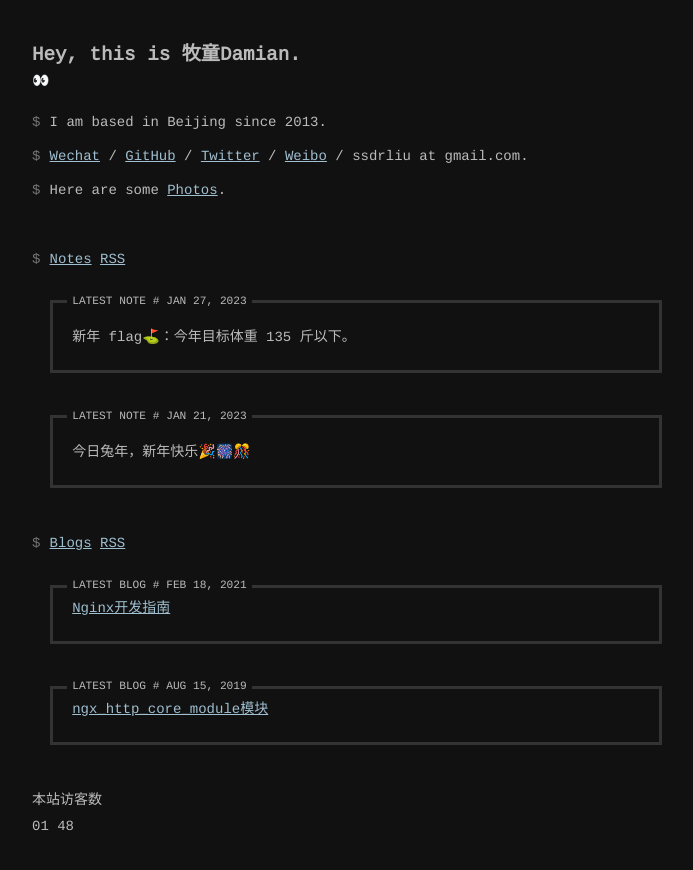
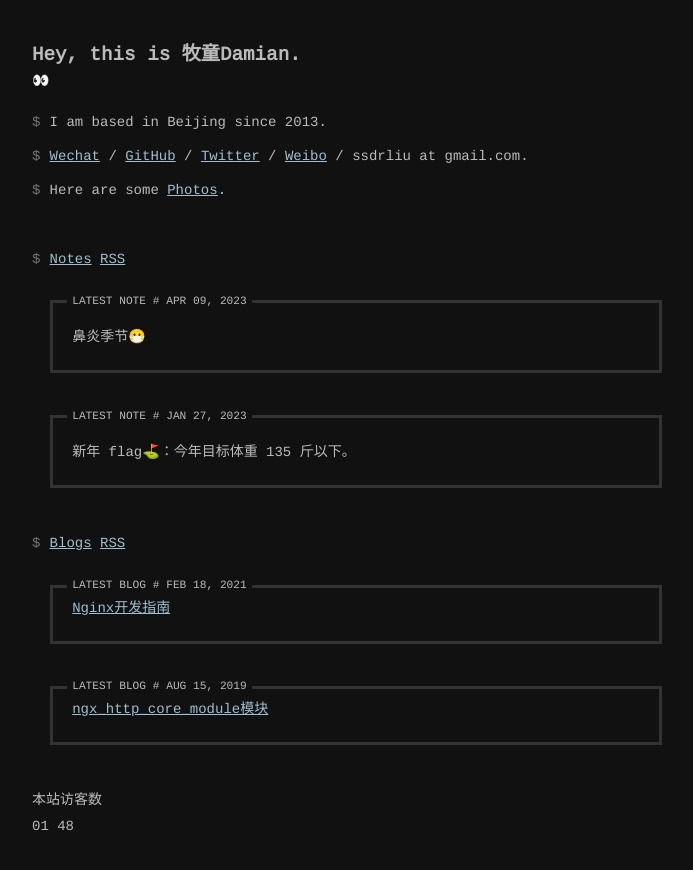
Before and after one commit to ssdr/site, a Jekyll site: the page built from index.html, in a window 1280 px wide. Shown: the top 870 px of the page, without its empty margins (293-986 px from the left). Built offline with Jekyll 4.4.1, drawn with Linux system fonts in a browser that asks for light colours; comment, search, counter and statistics services are not loaded.

Commit message:
📝 Update an entry via micropub

```diff
--- a/_data/notes.yml
+++ b/_data/notes.yml
@@ -1,3 +1,7 @@
+- date: 2023/04/09 17:48
+  content: |
+    鼻炎季节😷
+
 - date: 2023/01/27 14:50
   content: |
     新年 flag⛳️：今年目标体重 135 斤以下。
```
